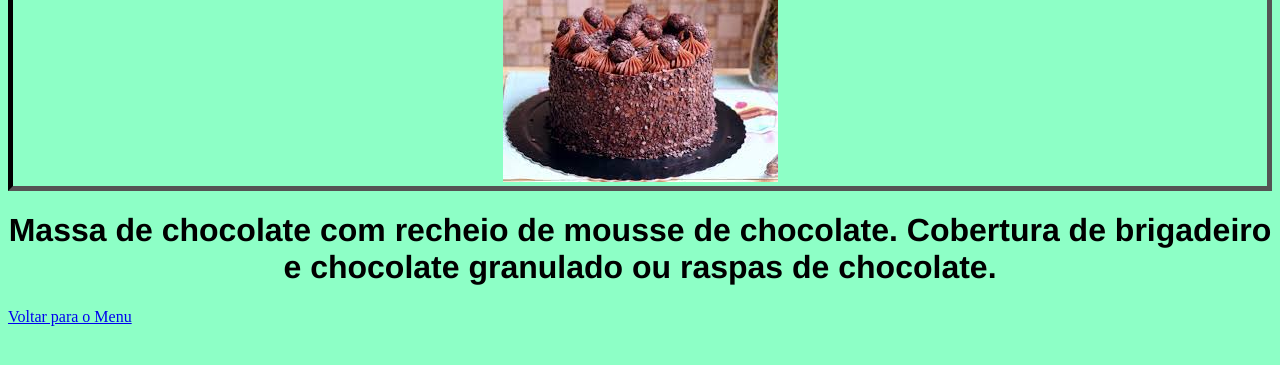
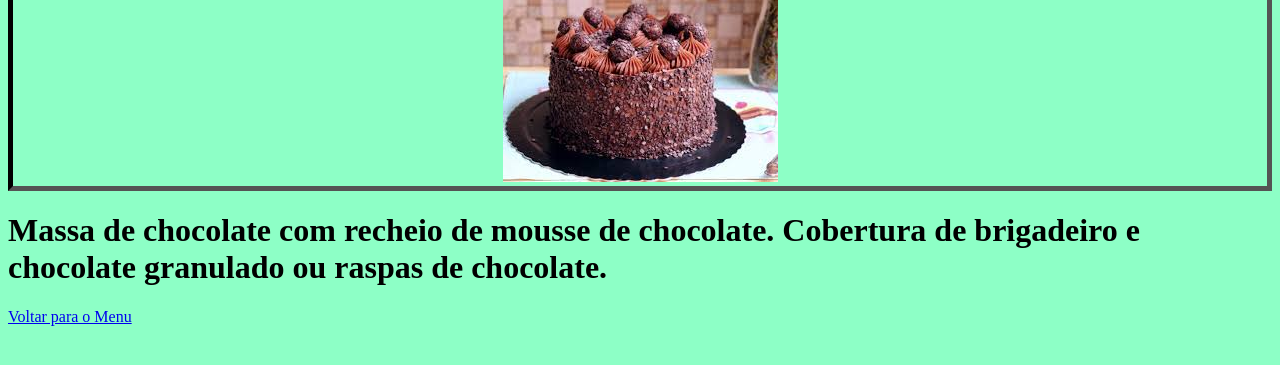
Before and after one commit to anaalves0215/index3.html, a plain HTML site: page index.html in a window 1280 px wide. Shown: the part 81-446 px from the top of the page. Drawn offline with Linux system fonts and the light colour scheme.

Commit message:
Update index.html

```diff
--- a/index.html
+++ b/index.html
@@ -13,7 +13,7 @@
     <img src="chococombri.jpg">
         </div>
 </div>
-    <div class="txt3">
+    <div class="texto3">
     <h1>Massa de chocolate com recheio de mousse de chocolate. Cobertura de brigadeiro e chocolate granulado ou raspas de chocolate.</h1>
 </div>
     <p> <a href="https://anaalves0215.github.io/index-voltar/" rel="prev">Voltar para o Menu</a></p>
```
